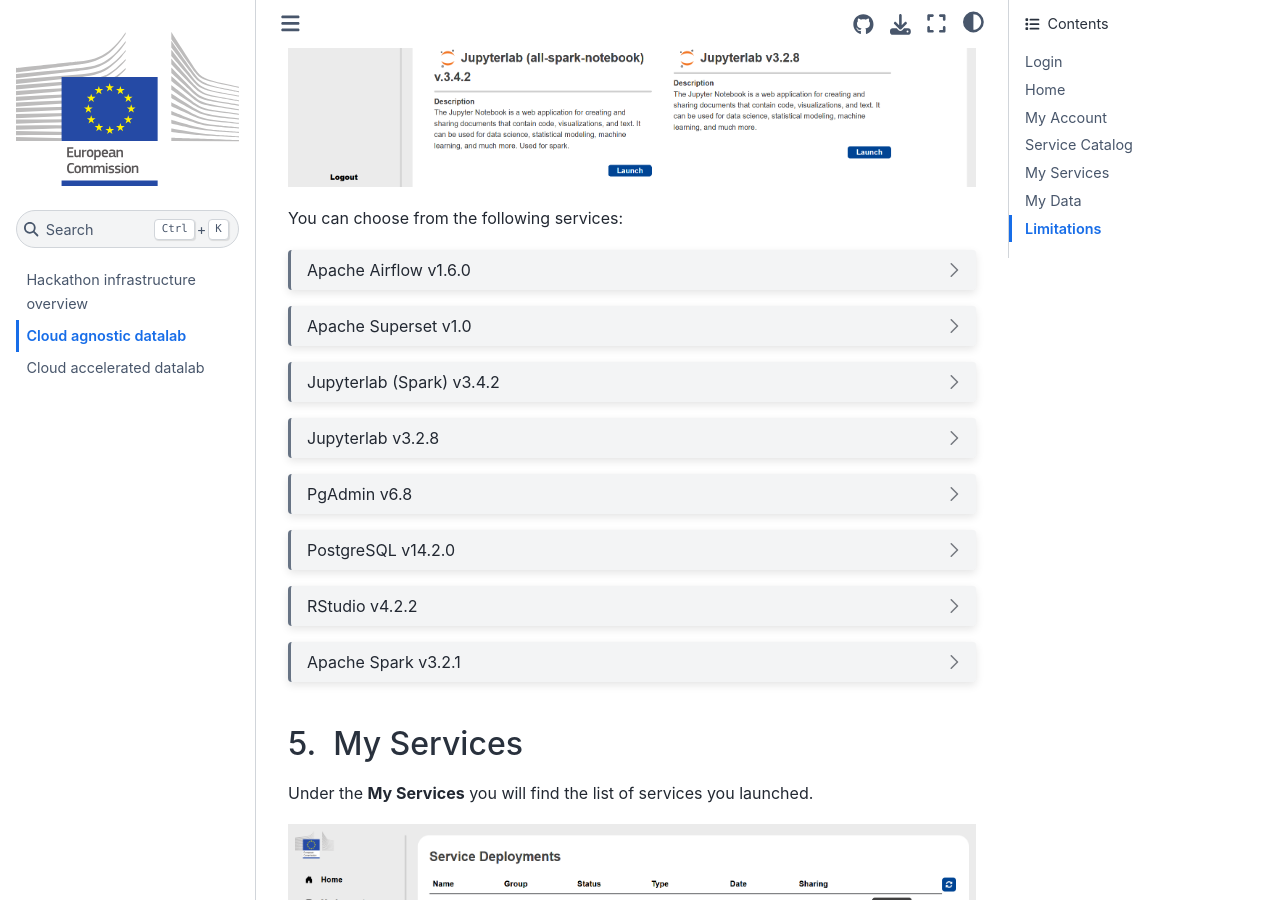
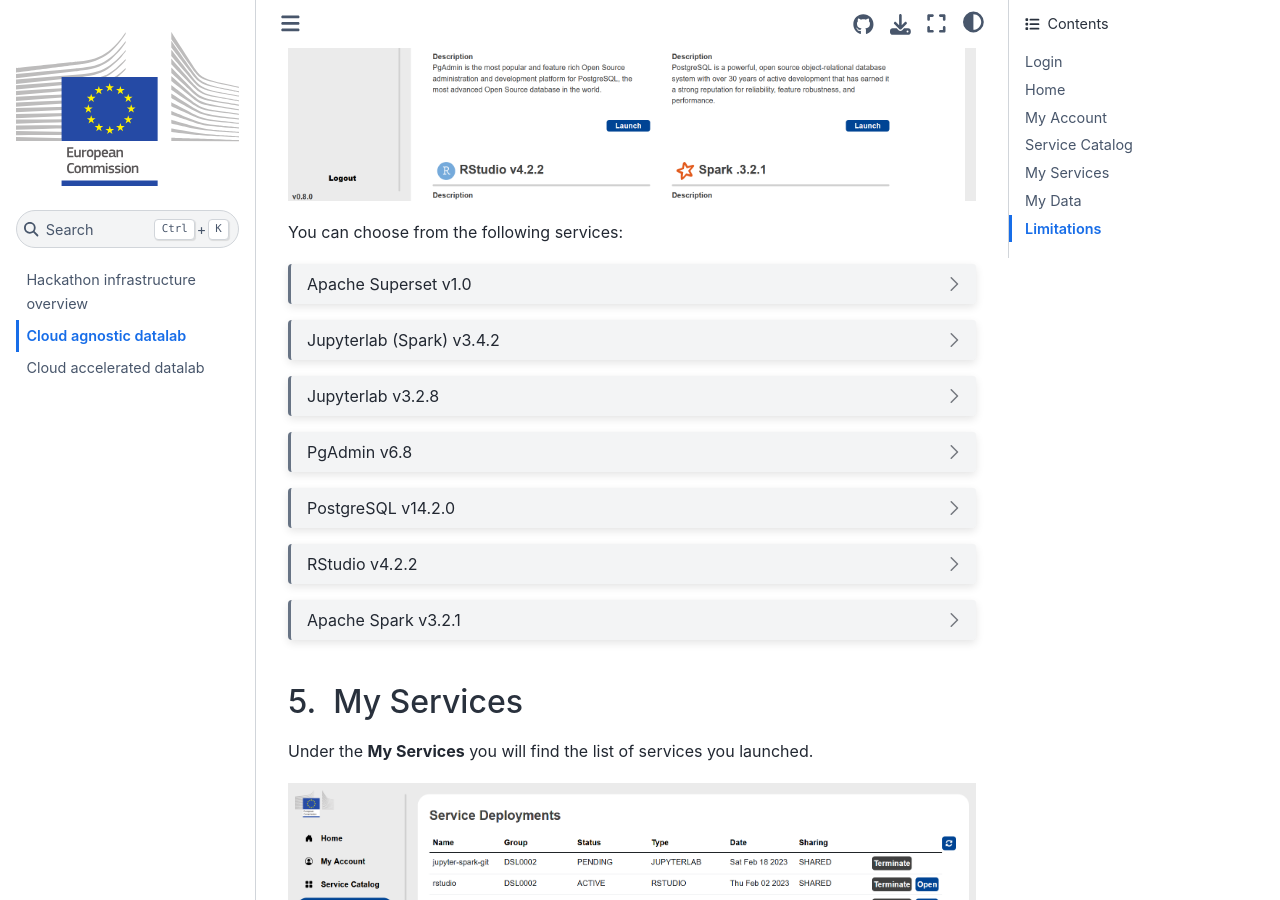
Before and after one commit to eurostat/eubd2023_docs, a Jupyter Book: the page built from cloud-agnostic.md, in a window 1280 px wide and 900 px high, scrolled down 3313 px. Built offline with Jupyter Book 1.0.4 settings and Sphinx 7.4.7 and the Sphinx Book theme 1.1.4, drawn with Linux system fonts in a browser that asks for light colours; part of the change alters nothing that is shown.

Commit message:
removing airflow

````diff
--- a/cloud-agnostic.md
+++ b/cloud-agnostic.md
@@ -44,16 +44,6 @@ Under the **Service Catalog** you find the available services you can launch.
 
 You can choose from the following services:
 
- ```{dropdown} Apache Airflow v1.6.0
-
-For the Airflow configuration you have to provide:
- - the name
- - if it is shared or private
- - the DSL of your group - there is only one possibility for your group
- - you have to select the configuration - the **Default** gives you predefined resources, for the **Custom** you can change some of them if the default does not work for you
- - you can change the provided username
- - you have to select the storage (NFS PVC name) - there is only one possibility for your group
- ```
 
  ```{dropdown} Apache Superset v1.0
 
````
Also changed, not shown: img/cag_catalogue.png.
